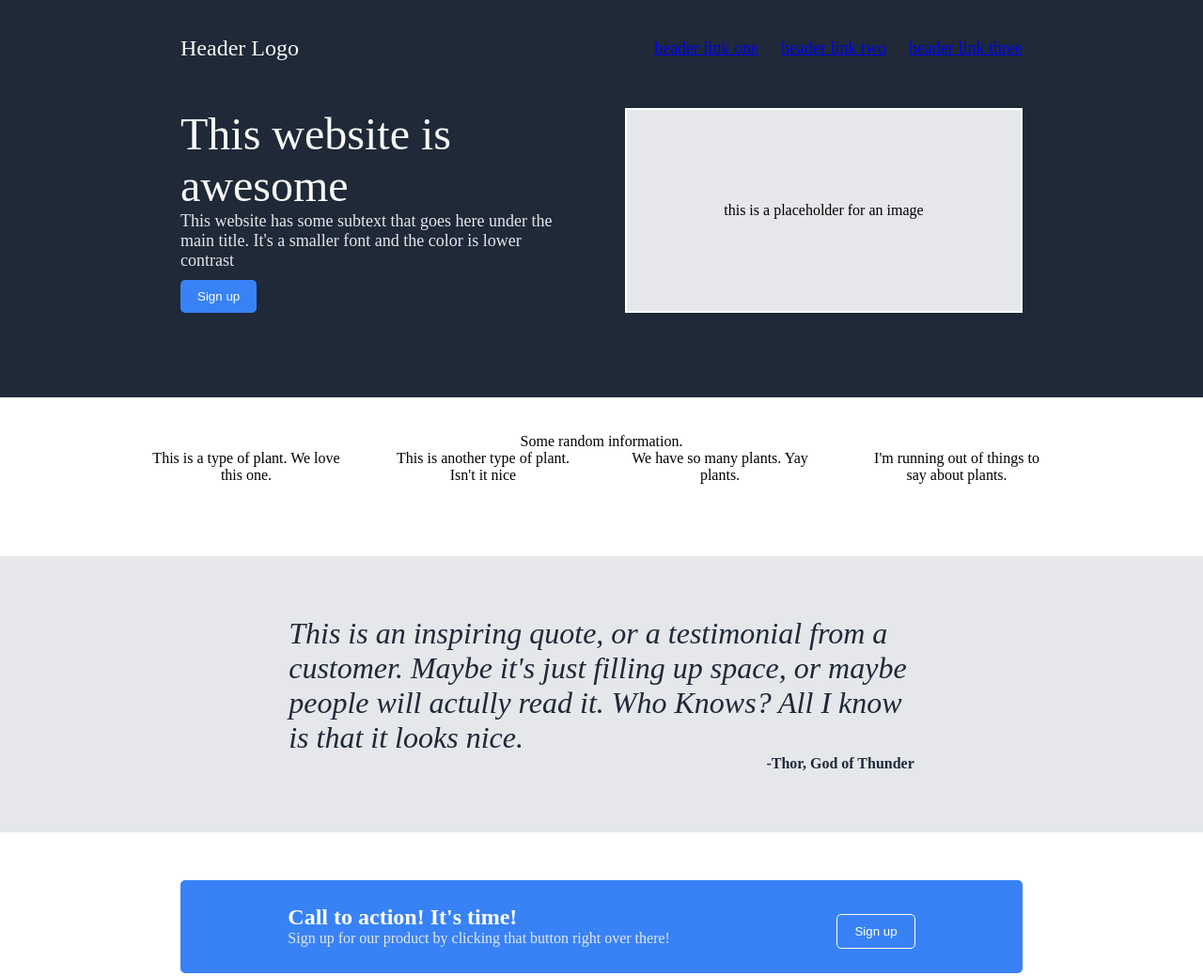
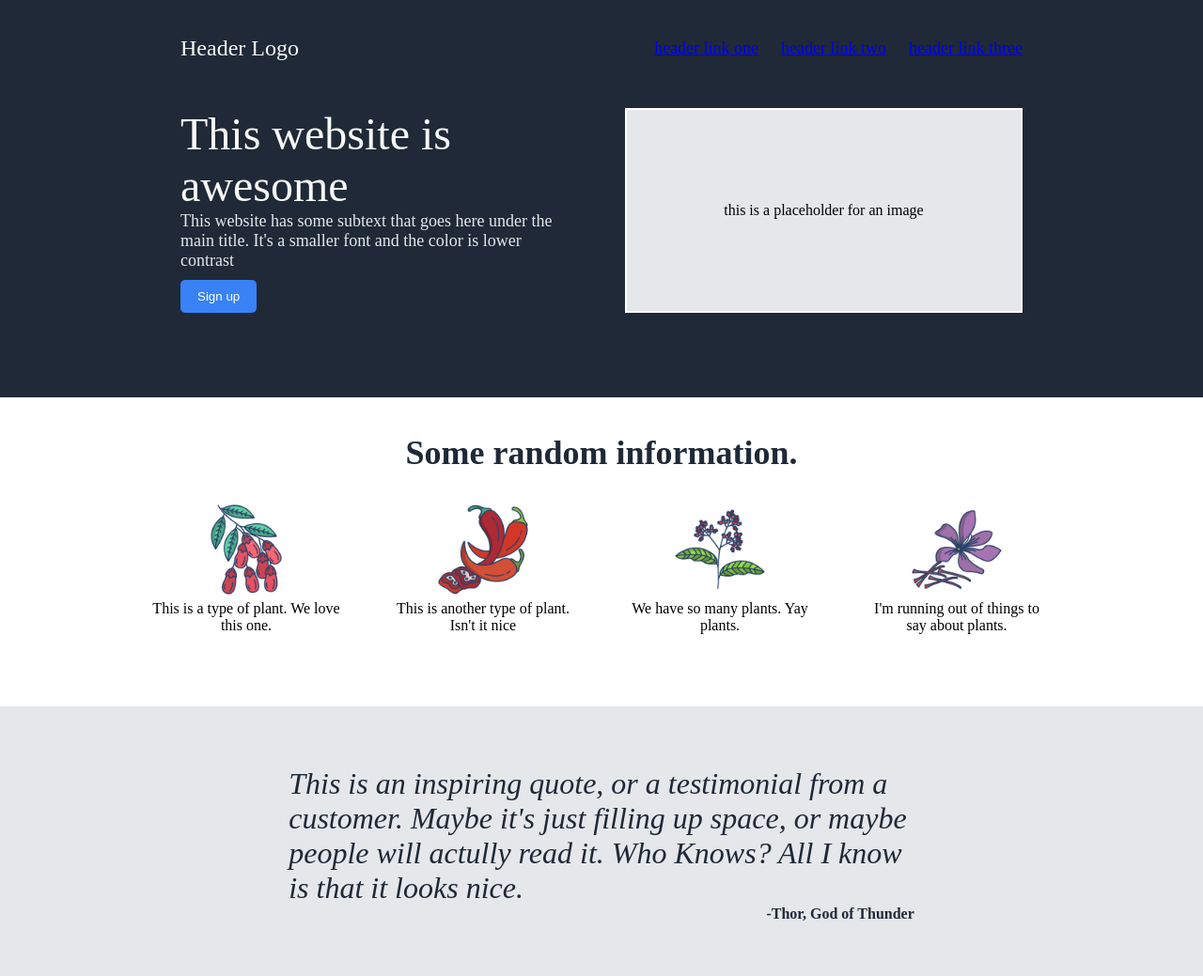
Before and after one commit to asadrjhk/landing-page, a plain HTML site: page index.html in a window 1280 px wide. Shown: the top 1039 px of the page at 94% size. Drawn offline with Linux system fonts and the light colour scheme.

Commit message:
add images to the informational-section

```diff
--- a/index.html
+++ b/index.html
@@ -47,23 +47,23 @@
   </div>
   <!-- information section -->
   <div class="information-section">
-    <div class="title">Some random information.</div>
+    <div class="info-header-text">Some random information.</div>
 
      <div class="container">
     <div class="info">
-        <div class="info-img"></div>
+      <img src="./images/barberry.png" alt="barberry">
       <div class="text">This is a type of plant. We love this one.</div>
     </div>
     <div class="info">
-        <div class="info-img"></div>
+      <img src="./images/chilli.png" alt="chili">
       <div class="text">This is another type of plant. Isn't it nice</div>
     </div>
     <div class="info">
-        <div class="info-img"></div>
+      <img src="./images/pepper.png" alt="pepper">
       <div class="text">We have so many plants. Yay plants.</div>
     </div>
     <div class="info">
-        <div class="info-img"></div>
+      <img src="./images/saffron.png" alt="saffron">
       <div class="text">I'm running out of things to say about plants.</div>
     </div>
   </div>
```
Lines whose indentation alone changed are shown as unchanged.
